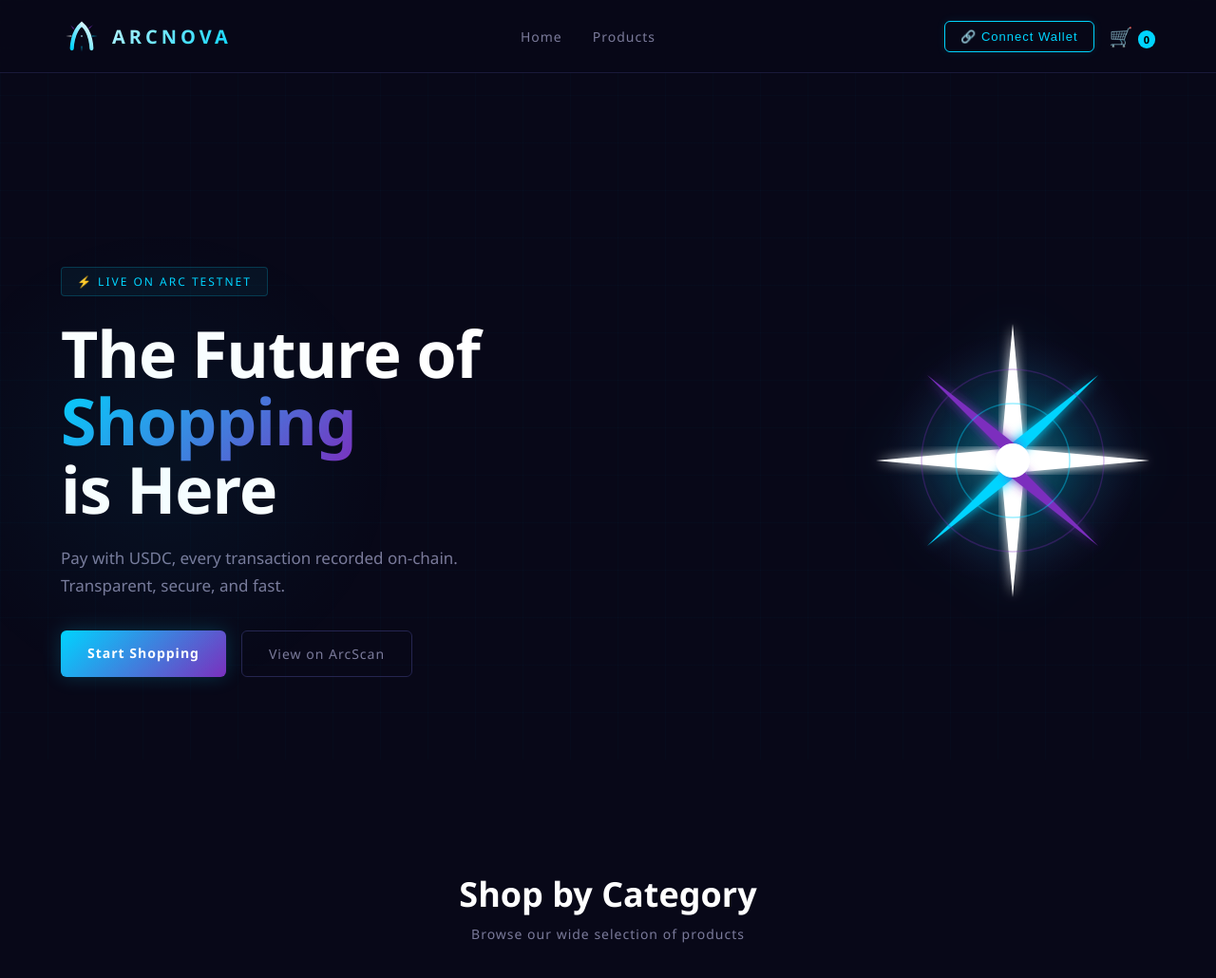
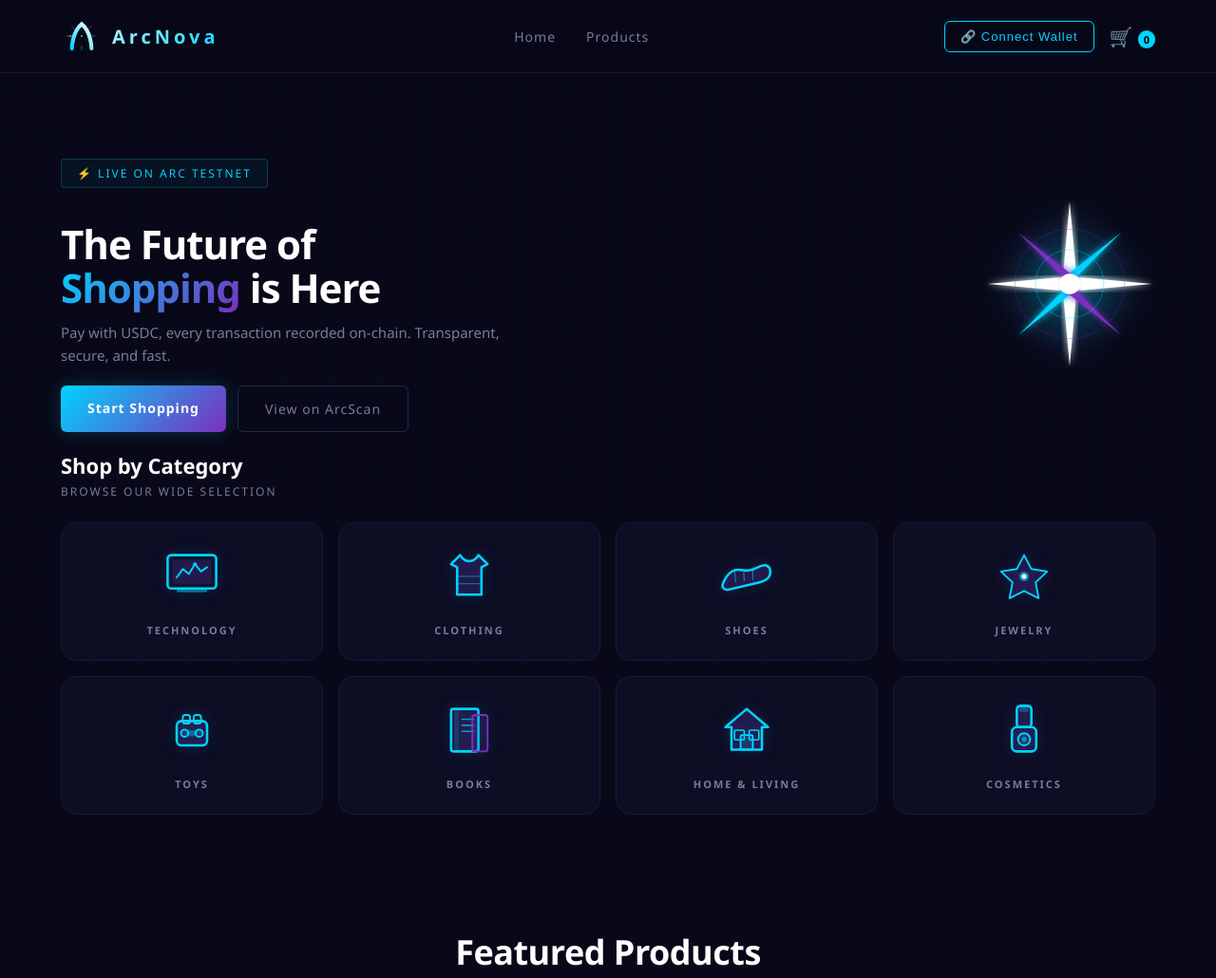
Before and after one commit to consumeobeydie/arcnova, a website: page public/index.html in a window 1280 px wide. Shown: the top 1030 px of the page at 95% size. Drawn offline with Linux system fonts and the light colour scheme; no server answers.

Commit message:
compact hero, categories visible on load

```diff
--- a/public/index.html
+++ b/public/index.html
@@ -9,14 +9,14 @@
     .category-grid {
       display: grid;
       grid-template-columns: repeat(4, 1fr);
-      gap: 24px;
-      margin-top: 40px;
+      gap: 16px;
+      margin-top: 24px;
     }
     .category-card {
       background: #0d0d24;
       border: 1px solid #1a1a3a;
-      border-radius: 24px;
-      padding: 40px 20px 28px;
+      border-radius: 16px;
+      padding: 24px 12px;
       text-align: center;
       text-decoration: none;
       transition: all 0.3s;
@@ -24,7 +24,7 @@
       flex-direction: column;
       align-items: center;
       justify-content: center;
-      gap: 20px;
+      gap: 12px;
       cursor: pointer;
       position: relative;
       overflow: hidden;
@@ -40,33 +40,33 @@
     }
     .category-card:hover {
       border-color: rgba(0,212,255,0.5);
-      transform: translateY(-8px);
-      box-shadow: 0 24px 60px rgba(0,212,255,0.2);
+      transform: translateY(-4px);
+      box-shadow: 0 12px 32px rgba(0,212,255,0.15);
       background: #0f0f2e;
     }
     .category-card:hover::before { opacity: 1; }
     .category-icon svg {
-      width: 140px;
-      height: 140px;
+      width: 64px;
+      height: 64px;
       transition: transform 0.3s;
-      filter: drop-shadow(0 0 12px rgba(0,212,255,0.2));
+      filter: drop-shadow(0 0 8px rgba(0,212,255,0.2));
     }
     .category-card:hover .category-icon svg {
       transform: scale(1.1);
-      filter: drop-shadow(0 0 24px rgba(0,212,255,0.5));
+      filter: drop-shadow(0 0 16px rgba(0,212,255,0.5));
     }
     .category-name {
-      font-size: 13px;
+      font-size: 11px;
       font-weight: 700;
       color: #7a7a9a;
-      letter-spacing: 3px;
+      letter-spacing: 2px;
       text-transform: uppercase;
       transition: color 0.2s;
     }
     .category-card:hover .category-name { color: #00D4FF; }
     @media (max-width: 768px) {
       .category-grid { grid-template-columns: repeat(2, 1fr); }
-      .category-icon svg { width: 100px; height: 100px; }
+      .category-icon svg { width: 48px; height: 48px; }
     }
   </style>
 </head>
@@ -75,24 +75,25 @@
   <nav class="navbar">
     <div class="nav-container">
       <div class="nav-logo">
-        <svg width="32" height="32" viewBox="0 0 100 100">
+        <svg width="32" height="32" viewBox="0 0 320 320">
           <defs>
-            <radialGradient id="sg" cx="50%" cy="50%" r="50%">
-              <stop offset="0%" stop-color="#ffffff"/>
-              <stop offset="100%" stop-color="#00D4FF"/>
-            </radialGradient>
+            <linearGradient id="navG" x1="0%" y1="100%" x2="100%" y2="0%">
+              <stop offset="0%" stop-color="#00D4FF"/>
+              <stop offset="100%" stop-color="#ffffff"/>
+            </linearGradient>
           </defs>
-          <polygon points="50,4 53,46 50,50 47,46" fill="url(#sg)"/>
-          <polygon points="50,96 53,54 50,50 47,54" fill="url(#sg)"/>
-          <polygon points="96,50 54,53 50,50 54,47" fill="url(#sg)"/>
-          <polygon points="4,50 46,53 50,50 46,47" fill="url(#sg)"/>
-          <polygon points="78,22 52,48 50,50 48,46" fill="#00D4FF" opacity="0.8"/>
-          <polygon points="22,78 48,52 50,50 52,54" fill="#00D4FF" opacity="0.8"/>
-          <polygon points="22,22 48,48 50,50 52,46" fill="#7B2FBE" opacity="0.8"/>
-          <polygon points="78,78 52,52 50,50 48,54" fill="#7B2FBE" opacity="0.8"/>
-          <circle cx="50" cy="50" r="4" fill="white"/>
+          <path d="M85 255 C85 255 85 130 160 68 C235 130 235 255 235 255" fill="none" stroke="url(#navG)" stroke-width="30" stroke-linecap="round"/>
+          <path d="M108 262 C108 262 108 145 160 95 C212 145 212 262 212 262" fill="#080818" stroke="#080818" stroke-width="3"/>
+          <polygon points="160,38 163.5,80 160,86 156.5,80" fill="#ffffff" opacity="0.95"/>
+          <polygon points="160,282 163.5,240 160,234 156.5,240" fill="#00D4FF" opacity="0.75"/>
+          <polygon points="282,160 240,163.5 234,160 240,156.5" fill="#00D4FF" opacity="0.75"/>
+          <polygon points="38,160 80,163.5 86,160 80,156.5" fill="#ffffff" opacity="0.95"/>
+          <polygon points="246,74 218,104 213,99 217,95" fill="#7B2FBE" opacity="0.85"/>
+          <polygon points="74,74 102,102 97,107 93,103" fill="#7B2FBE" opacity="0.85"/>
+          <circle cx="160" cy="160" r="6" fill="#ffffff" opacity="0.95"/>
+          <circle cx="160" cy="160" r="3.5" fill="#00D4FF"/>
         </svg>
-        <span>ARCNOVA</span>
+        <span>ArcNova</span>
       </div>
       <div class="nav-links">
         <a href="/">Home</a>
@@ -107,19 +108,23 @@
     </div>
   </nav>
 
-  <!-- HERO -->
-  <section class="hero">
-    <div class="hero-content">
+  <!-- HERO — kompakt -->
+  <section style="padding: 90px 24px 20px; max-width: 1200px; margin: 0 auto; display:flex; align-items:center; justify-content:space-between; gap:24px;">
+    <div>
       <div class="hero-badge">⚡ Live on Arc Testnet</div>
-      <h1>The Future of<br><span class="gradient-text">Shopping</span><br>is Here</h1>
-      <p>Pay with USDC, every transaction recorded on-chain. Transparent, secure, and fast.</p>
-      <div class="hero-buttons">
+      <h1 style="font-size:42px; font-weight:800; line-height:1.1; margin:12px 0 12px; letter-spacing:-1px;">
+        The Future of<br><span class="gradient-text">Shopping</span> is Here
+      </h1>
+      <p style="color:#7a7a9a; font-size:15px; line-height:1.6; max-width:480px; margin-bottom:20px;">
+        Pay with USDC, every transaction recorded on-chain. Transparent, secure, and fast.
+      </p>
+      <div style="display:flex; gap:12px;">
         <a href="/products.html" class="btn-primary">Start Shopping</a>
         <a href="https://testnet.arcscan.app" target="_blank" class="btn-secondary">View on ArcScan</a>
       </div>
     </div>
-    <div class="hero-visual">
-      <svg width="300" height="300" viewBox="0 0 100 100">
+    <div style="flex-shrink:0; animation: float 4s ease-in-out infinite; filter: drop-shadow(0 0 20px rgba(0,212,255,0.3));">
+      <svg width="180" height="180" viewBox="0 0 100 100">
         <defs>
           <radialGradient id="heroGlow" cx="50%" cy="50%" r="50%">
             <stop offset="0%" stop-color="#ffffff" stop-opacity="1"/>
@@ -147,34 +152,29 @@
     </div>
   </section>
 
-  <!-- KATEGORİLER -->
-  <section style="padding: 40px 24px 80px; max-width: 1400px; margin: 0 auto;">
-    <h2 style="text-align:center; font-size:36px; font-weight:800; margin-bottom:8px;">Shop by Category</h2>
-    <p class="section-subtitle">Browse our wide selection of products</p>
+  <!-- KATEGORİLER — hemen hero altında -->
+  <section style="padding: 0 24px 40px; max-width: 1200px; margin: 0 auto;">
+    <h2 style="font-size:22px; font-weight:700; margin-bottom:4px;">Shop by Category</h2>
+    <p style="color:#7a7a9a; font-size:12px; letter-spacing:2px; text-transform:uppercase; margin-bottom:0;">Browse our wide selection</p>
     <div class="category-grid">
 
-      <!-- Technology -->
       <a href="/products.html?category=Technology" class="category-card">
         <div class="category-icon">
-          <svg viewBox="0 0 100 100" fill="none" xmlns="http://www.w3.org/2000/svg">
+          <svg viewBox="0 0 100 100" fill="none">
             <rect x="10" y="15" width="80" height="55" rx="6" stroke="#00D4FF" stroke-width="4" fill="none"/>
-            <rect x="25" y="70" width="50" height="6" rx="2" fill="#00D4FF" opacity="0.5"/>
-            <rect x="35" y="76" width="30" height="4" rx="2" fill="#00D4FF" opacity="0.3"/>
             <rect x="18" y="23" width="64" height="39" rx="3" fill="#7B2FBE" opacity="0.2"/>
             <polyline points="25,52 35,38 45,46 55,30 65,42 75,35" stroke="#00D4FF" stroke-width="3" stroke-linecap="round" stroke-linejoin="round" fill="none"/>
             <circle cx="55" cy="30" r="3" fill="#00D4FF"/>
+            <rect x="25" y="70" width="50" height="6" rx="2" fill="#00D4FF" opacity="0.5"/>
           </svg>
         </div>
         <span class="category-name">Technology</span>
       </a>
 
-      <!-- Clothing -->
       <a href="/products.html?category=Clothing" class="category-card">
         <div class="category-icon">
-          <svg viewBox="0 0 100 100" fill="none" xmlns="http://www.w3.org/2000/svg">
+          <svg viewBox="0 0 100 100" fill="none">
             <path d="M35 15 L20 30 L30 35 L30 80 L70 80 L70 35 L80 30 L65 15 C65 15 60 25 50 25 C40 25 35 15 35 15Z" stroke="#00D4FF" stroke-width="4" stroke-linejoin="round" fill="#7B2FBE" fill-opacity="0.2"/>
-            <path d="M35 15 L20 30 L30 35" stroke="#00D4FF" stroke-width="4" stroke-linejoin="round" fill="none"/>
-            <path d="M65 15 L80 30 L70 35" stroke="#00D4FF" stroke-width="4" stroke-linejoin="round" fill="none"/>
             <line x1="30" y1="50" x2="70" y2="50" stroke="#00D4FF" stroke-width="2" opacity="0.4"/>
             <line x1="30" y1="62" x2="70" y2="62" stroke="#00D4FF" stroke-width="2" opacity="0.4"/>
           </svg>
@@ -182,27 +182,22 @@
         <span class="category-name">Clothing</span>
       </a>
 
-      <!-- Shoes -->
       <a href="/products.html?category=Shoes" class="category-card">
         <div class="category-icon">
-          <svg viewBox="0 0 100 100" fill="none" xmlns="http://www.w3.org/2000/svg">
+          <svg viewBox="0 0 100 100" fill="none">
             <path d="M10 65 C10 65 15 45 30 40 C40 37 45 42 55 40 C65 38 75 30 82 32 C89 34 90 42 88 48 C86 54 80 58 70 60 L20 72 C15 73 10 70 10 65Z" stroke="#00D4FF" stroke-width="4" fill="#7B2FBE" fill-opacity="0.2"/>
-            <path d="M20 72 L88 58" stroke="#00D4FF" stroke-width="2" opacity="0.5"/>
-            <path d="M30 40 L32 60" stroke="#00D4FF" stroke-width="2" opacity="0.5"/>
-            <path d="M45 38 L46 58" stroke="#00D4FF" stroke-width="2" opacity="0.5"/>
-            <path d="M60 37 L60 56" stroke="#00D4FF" stroke-width="2" opacity="0.5"/>
-            <ellipse cx="49" cy="68" rx="39" ry="6" fill="#00D4FF" opacity="0.15"/>
+            <line x1="30" y1="40" x2="32" y2="60" stroke="#00D4FF" stroke-width="2" opacity="0.5"/>
+            <line x1="45" y1="38" x2="46" y2="58" stroke="#00D4FF" stroke-width="2" opacity="0.5"/>
+            <line x1="60" y1="37" x2="60" y2="56" stroke="#00D4FF" stroke-width="2" opacity="0.5"/>
           </svg>
         </div>
         <span class="category-name">Shoes</span>
       </a>
 
-      <!-- Jewelry -->
       <a href="/products.html?category=Jewelry" class="category-card">
         <div class="category-icon">
-          <svg viewBox="0 0 100 100" fill="none" xmlns="http://www.w3.org/2000/svg">
+          <svg viewBox="0 0 100 100" fill="none">
             <polygon points="50,15 62,38 88,42 69,60 74,86 50,74 26,86 31,60 12,42 38,38" stroke="#00D4FF" stroke-width="3" fill="#7B2FBE" fill-opacity="0.2" stroke-linejoin="round"/>
-            <polygon points="50,28 57,42 73,44 62,55 65,71 50,63 35,71 38,55 27,44 43,42" stroke="#00D4FF" stroke-width="1.5" fill="#00D4FF" fill-opacity="0.1" stroke-linejoin="round"/>
             <circle cx="50" cy="50" r="8" fill="#00D4FF" opacity="0.6"/>
             <circle cx="50" cy="50" r="4" fill="white"/>
           </svg>
@@ -210,68 +205,54 @@
         <span class="category-name">Jewelry</span>
       </a>
 
-      <!-- Toys -->
       <a href="/products.html?category=Toys" class="category-card">
         <div class="category-icon">
-          <svg viewBox="0 0 100 100" fill="none" xmlns="http://www.w3.org/2000/svg">
+          <svg viewBox="0 0 100 100" fill="none">
             <rect x="25" y="35" width="50" height="40" rx="8" stroke="#00D4FF" stroke-width="4" fill="#7B2FBE" fill-opacity="0.2"/>
             <rect x="35" y="25" width="12" height="14" rx="4" stroke="#00D4FF" stroke-width="3" fill="none"/>
             <rect x="53" y="25" width="12" height="14" rx="4" stroke="#00D4FF" stroke-width="3" fill="none"/>
             <circle cx="38" cy="55" r="6" stroke="#00D4FF" stroke-width="3" fill="#00D4FF" fill-opacity="0.2"/>
             <circle cx="62" cy="55" r="6" stroke="#00D4FF" stroke-width="3" fill="#00D4FF" fill-opacity="0.2"/>
             <rect x="44" y="50" width="12" height="10" rx="2" fill="#00D4FF" opacity="0.4"/>
-            <line x1="15" y1="50" x2="25" y2="50" stroke="#00D4FF" stroke-width="4" stroke-linecap="round"/>
-            <line x1="75" y1="50" x2="85" y2="50" stroke="#00D4FF" stroke-width="4" stroke-linecap="round"/>
           </svg>
         </div>
         <span class="category-name">Toys</span>
       </a>
 
-      <!-- Books -->
       <a href="/products.html?category=Books" class="category-card">
         <div class="category-icon">
-          <svg viewBox="0 0 100 100" fill="none" xmlns="http://www.w3.org/2000/svg">
+          <svg viewBox="0 0 100 100" fill="none">
             <rect x="20" y="15" width="45" height="70" rx="4" stroke="#00D4FF" stroke-width="4" fill="#7B2FBE" fill-opacity="0.2"/>
             <rect x="25" y="15" width="8" height="70" fill="#00D4FF" opacity="0.15"/>
             <line x1="38" y1="32" x2="57" y2="32" stroke="#00D4FF" stroke-width="2.5" stroke-linecap="round" opacity="0.7"/>
             <line x1="38" y1="42" x2="57" y2="42" stroke="#00D4FF" stroke-width="2.5" stroke-linecap="round" opacity="0.7"/>
             <line x1="38" y1="52" x2="57" y2="52" stroke="#00D4FF" stroke-width="2.5" stroke-linecap="round" opacity="0.7"/>
-            <line x1="38" y1="62" x2="50" y2="62" stroke="#00D4FF" stroke-width="2.5" stroke-linecap="round" opacity="0.7"/>
             <rect x="55" y="25" width="25" height="60" rx="4" stroke="#7B2FBE" stroke-width="3" fill="#7B2FBE" fill-opacity="0.15"/>
-            <line x1="62" y1="38" x2="73" y2="38" stroke="#7B2FBE" stroke-width="2" stroke-linecap="round" opacity="0.7"/>
-            <line x1="62" y1="48" x2="73" y2="48" stroke="#7B2FBE" stroke-width="2" stroke-linecap="round" opacity="0.7"/>
           </svg>
         </div>
         <span class="category-name">Books</span>
       </a>
 
-      <!-- Home & Living -->
       <a href="/products.html?category=Home%20%26%20Living" class="category-card">
         <div class="category-icon">
-          <svg viewBox="0 0 100 100" fill="none" xmlns="http://www.w3.org/2000/svg">
+          <svg viewBox="0 0 100 100" fill="none">
             <path d="M50 15 L85 45 L75 45 L75 82 L25 82 L25 45 L15 45 Z" stroke="#00D4FF" stroke-width="4" stroke-linejoin="round" fill="#7B2FBE" fill-opacity="0.2"/>
             <rect x="40" y="58" width="20" height="24" rx="2" stroke="#00D4FF" stroke-width="3" fill="#00D4FF" fill-opacity="0.15"/>
             <rect x="30" y="50" width="16" height="16" rx="2" stroke="#00D4FF" stroke-width="2.5" fill="none"/>
             <rect x="54" y="50" width="16" height="16" rx="2" stroke="#00D4FF" stroke-width="2.5" fill="none"/>
-            <line x1="50" y1="15" x2="50" y2="8" stroke="#00D4FF" stroke-width="3" stroke-linecap="round"/>
-            <circle cx="50" cy="6" r="3" fill="#00D4FF"/>
           </svg>
         </div>
         <span class="category-name">Home & Living</span>
       </a>
 
-      <!-- Cosmetics -->
       <a href="/products.html?category=Cosmetics" class="category-card">
         <div class="category-icon">
-          <svg viewBox="0 0 100 100" fill="none" xmlns="http://www.w3.org/2000/svg">
+          <svg viewBox="0 0 100 100" fill="none">
             <rect x="38" y="10" width="24" height="35" rx="6" stroke="#00D4FF" stroke-width="4" fill="#7B2FBE" fill-opacity="0.2"/>
             <rect x="42" y="10" width="16" height="10" rx="3" fill="#00D4FF" opacity="0.3"/>
             <rect x="30" y="45" width="40" height="40" rx="8" stroke="#00D4FF" stroke-width="4" fill="#7B2FBE" fill-opacity="0.2"/>
             <circle cx="50" cy="65" r="10" stroke="#00D4FF" stroke-width="3" fill="#00D4FF" fill-opacity="0.15"/>
             <circle cx="50" cy="65" r="4" fill="#00D4FF" opacity="0.6"/>
-            <line x1="38" y1="55" x2="62" y2="55" stroke="#00D4FF" stroke-width="2" opacity="0.4"/>
-            <circle cx="36" cy="75" r="3" fill="#7B2FBE" opacity="0.8"/>
-            <circle cx="64" cy="75" r="3" fill="#7B2FBE" opacity="0.8"/>
           </svg>
         </div>
         <span class="category-name">Cosmetics</span>
@@ -325,7 +306,7 @@
   <footer class="footer">
     <div class="footer-container">
       <div class="footer-logo">
-        <span>ARCNOVA</span>
+        <span>ArcNova</span>
         <p>Shop the Future</p>
       </div>
       <p class="footer-copy">© 2026 ArcNova. Powered by Arc Network.</p>
@@ -333,5 +314,6 @@
   </footer>
 
   <script src="/js/main.js"></script>
-<script src="/js/navbar.js"></script></body>
+  <script src="/js/navbar.js"></script>
+</body>
 </html>
```
